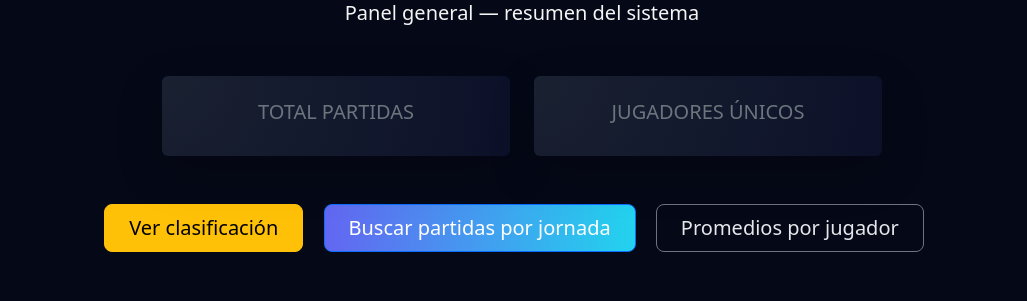
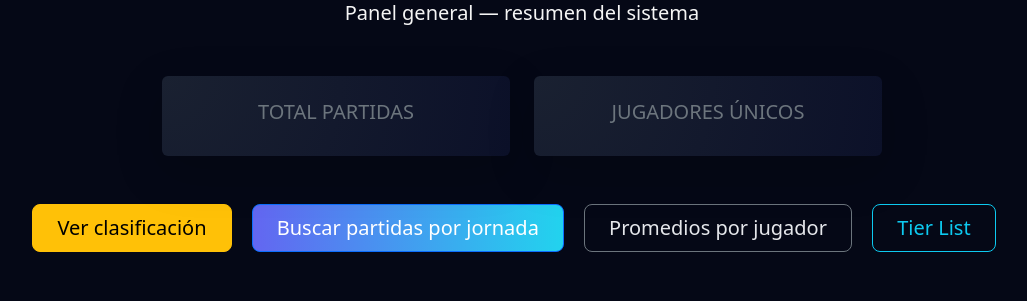
Before and after one commit to davchacum/KBStats-PreApp-main, a Django app: template KBStats/Cinturones/templates/Cinturones/index.html in a window 1280 px wide. Shown: the part 217-518 px from the top of the page, without its empty margins (118-1145 px from the left). Run offline with Django 5.2, Linux system fonts and the light colour scheme; the template is opened without the code that fills it, so the values that code supplies are empty.

Commit message:
Agregar enlace a la Tier List en la página principal

```diff
--- a/KBStats/Cinturones/templates/Cinturones/index.html
+++ b/KBStats/Cinturones/templates/Cinturones/index.html
@@ -47,6 +47,13 @@
       Promedios por jugador
     </a>
 
+    <a
+      class="btn btn-outline-info btn-lg px-4 me-3"
+      href="{% url 'tier_list' %}"
+    >
+      Tier List
+    </a>
+
     <!-- FUNCIONALIDAD DE AÑADIR PARTIDA DESACTIVADA POR SEGURIDAD -->
     <!--
     {% if request.user.is_superuser %}
```
